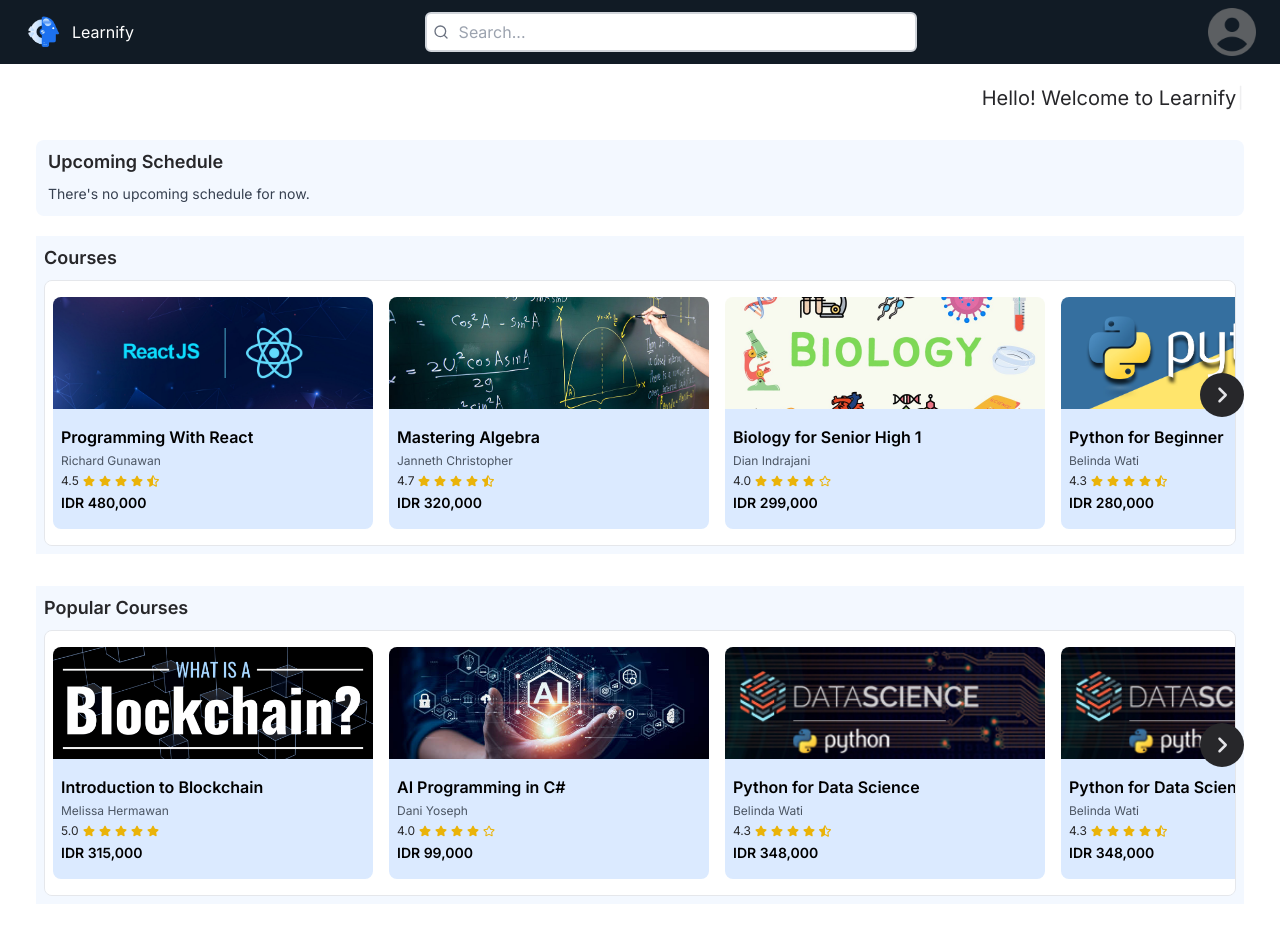
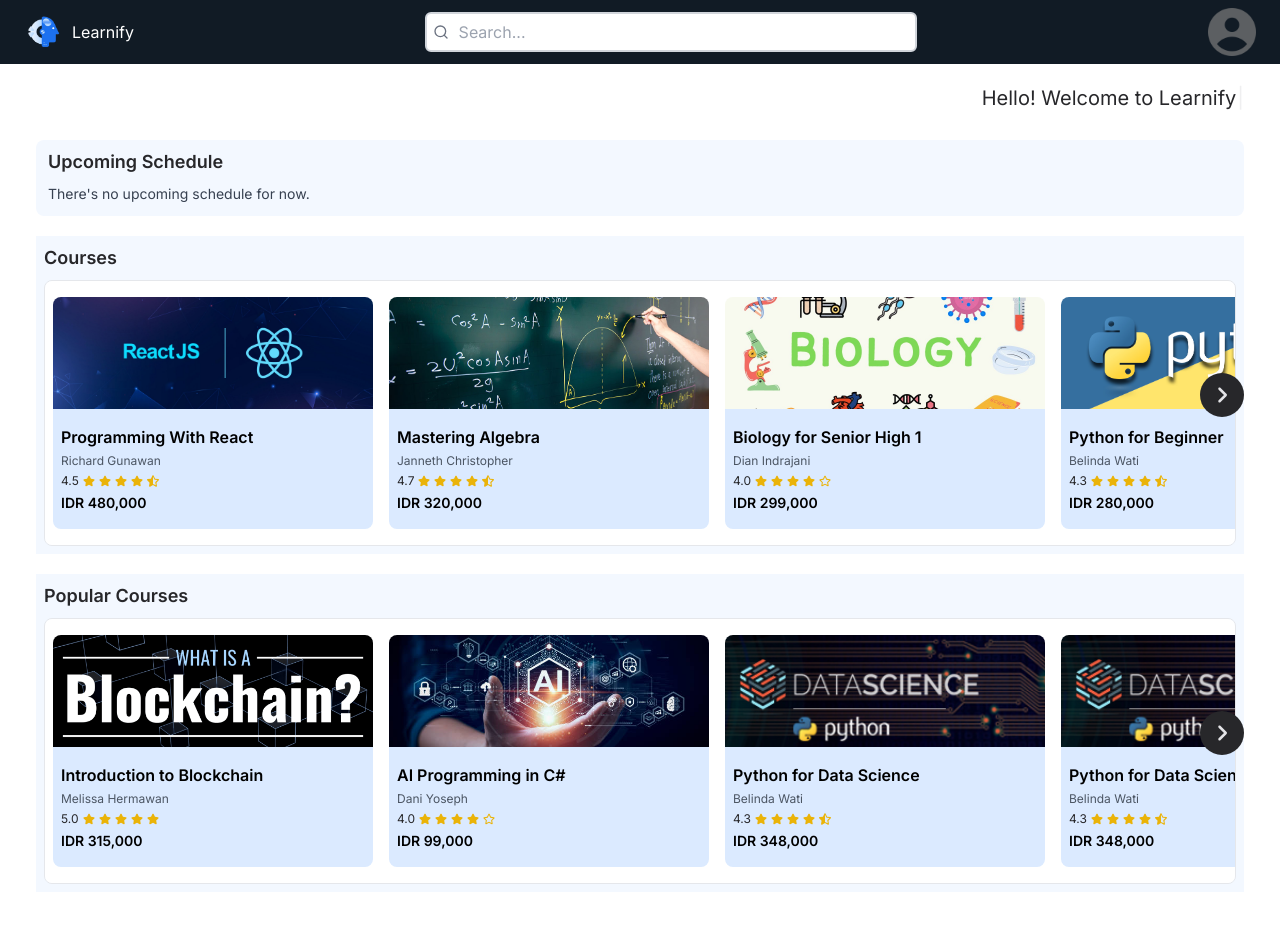
Before and after one commit to chnJia/learnify-web, a React (Create React App) app: page / in a window 1280 px wide. Shown: the top 935 px of the page. Built offline with nearby package versions, Linux system fonts and the light colour scheme.

Commit message:
change margintop on home

```diff
--- a/src/pages/Home.tsx
+++ b/src/pages/Home.tsx
@@ -254,7 +254,7 @@
                 </button>
             </div>
 
-            <div className="mt-8 bg-light-blue py-2 px-2 relative">
+            <div className="mt-5 bg-light-blue py-2 px-2 relative">
                 <h2 className="text-zinc-800 font-bold text-sm sm:text-lg mb-2">Popular Courses</h2>
                 <div
                     ref={popularCourseContainerRef}
```
